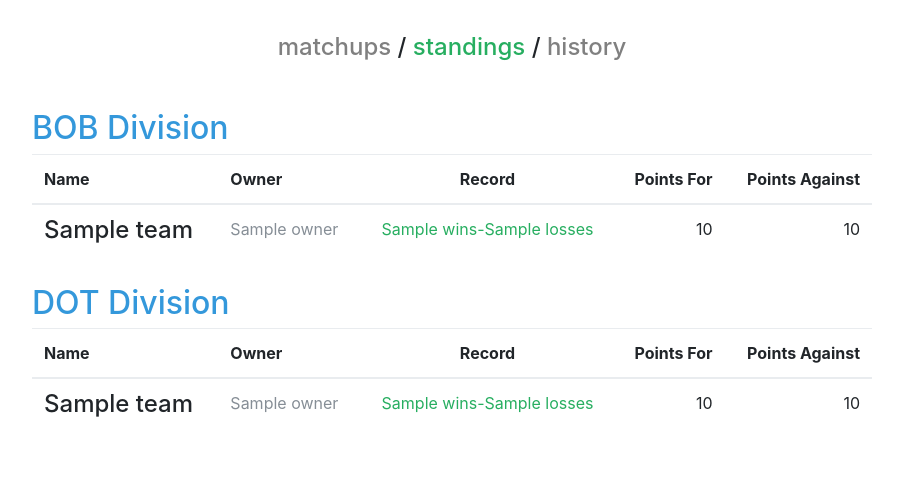
After one commit to zwernberg/schumacherFootball, a Flask app: template templates/standings.html in a window 1280 px wide. The commit adds this page. Shown: the top 482 px of the page, without its empty margins (188-1091 px from the left). Run offline with Flask 2, Linux system fonts and the light colour scheme; the template is opened without the code that fills it: most values are stand-ins (such as "Sample title", 1, 10 or a date in 2020); some libraries are stand-ins or nearby versions.

Commit message:
added standings and history pages

```diff
--- a/app.py
+++ b/app.py
@@ -1,6 +1,7 @@
 from flask import Flask, request, jsonify, render_template, send_from_directory
 from espnff import League
 from flask_cors import CORS
+from operator import itemgetter, attrgetter
 import jsonpickle
 app = Flask(__name__, static_folder='static', static_url_path='')
 CORS(app)
@@ -25,6 +26,25 @@ def teams():
     bob = League(bob_id, year)
 
     return render_template('teams.html', bob=bob, dot=dot)
+
+@app.route("/standings")
+def standings():
+    dot = League(dot_id, year)
+    bob = League(bob_id, year)
+
+    def sort_standings(league):
+        sortedLeague = sorted(league.teams, key=attrgetter('wins', 'points_for'), reverse=True)
+        return sortedLeague
+
+    bob = sort_standings(bob)
+    dot = sort_standings(dot)
+
+    return render_template('standings.html', bob = bob, dot = dot)
+
+@app.route("/history")
+def history():
+
+    return render_template('history.html')
 
 @app.route("/api/v1/matchup")
 def get_matchup():
--- a/templates/base.html
+++ b/templates/base.html
@@ -29,19 +29,28 @@
         padding-top: 5px;
         padding-bottom: 5px;
       }
-      .score {
+      .score, .record {
         color: #27ae60;
         text-align: center;
       }
       .away-column {
         text-align: right;
       }
+      .menu {
+        text-align: center;
+        margin-top: 10px;
+        margin-bottom: 50px;
+      }
+      .menu a {
+        color: gray;
+        text-decoration: none;
+      }
+      a.menu-active{
+        color: #27ae60;
+      }
       @media (max-width: 575px) {
         html {
           font-size: 9px;
-        }
-        .score {
-          font-size: 10px;
         }
       }
      @media (max-width: 400px) {
--- a/templates/matchups.html
+++ b/templates/matchups.html
@@ -1,6 +1,8 @@
 {% extends "base.html" %}
 {% block content %}
-      <h1>Current Matchups</h1>
+      <div class="menu">
+        <h4><a class="menu-active" href="/">matchups</a>  /  <a href="/standings">standings</a>  /  <a href="/history">history</a></h4>
+      </div>
 
       <div class="container division">
         <h2>BOB Division</h2>
--- /dev/null
+++ b/templates/standings.html
@@ -0,0 +1,58 @@
+{% extends "base.html" %}
+{% block content %}
+      <div class="menu">
+        <h4><a href="/">matchups</a>  /  <a class="menu-active" href="/standings">standings</a>  /  <a href="/history">history</a></h4>
+      </div>
+
+      <div class="container division">
+        <h2>BOB Division</h2>
+
+          <table class="table">
+            <thead class="thead-dark">
+              <tr>
+                <th>Name</th>
+                <th>Owner</th>
+                <th class="text-center">Record</th>
+                <th class="text-right">Points For</th>
+                <th class="text-right">Points Against</th>
+              </tr>
+            </thead>
+            <tbody>
+              {% for team in bob %}
+              <tr>
+                <td><h4>{{team.team_name}}</h4></th>
+                <td><p class="text-muted">{{team.owner}}</p></td>
+                <td class="text-center record">{{team.wins}}-{{team.losses}}</td>
+                <td class="text-right">{{team.points_for}}</td>
+                <td class="text-right">{{team.points_against}}</td>
+              </tr>
+              {% endfor %}
+            </body>
+          </table>
+
+        <h2>DOT Division</h2>
+
+          <table class="table">
+            <thead class="thead-dark">
+              <tr>
+                <th>Name</th>
+                <th>Owner</th>
+                <th class="text-center">Record</th>
+                <th class="text-right">Points For</th>
+                <th class="text-right">Points Against</th>
+              </tr>
+            </thead>
+            <tbody>
+              {% for team in dot %}
+              <tr>
+                <td><h4>{{team.team_name}}</h4></th>
+                <td><p class="text-muted">{{team.owner}}</p></td>
+                <td class="text-center record">{{team.wins}}-{{team.losses}}</td>
+                <td class="text-right">{{team.points_for}}</td>
+                <td class="text-right">{{team.points_against}}</td>
+              </tr>
+              {% endfor %}
+            </body>
+          </table>
+      </div>
+{% endblock %}
```
Also changed, not shown: templates/history.html (added, +9 -0 lines).
